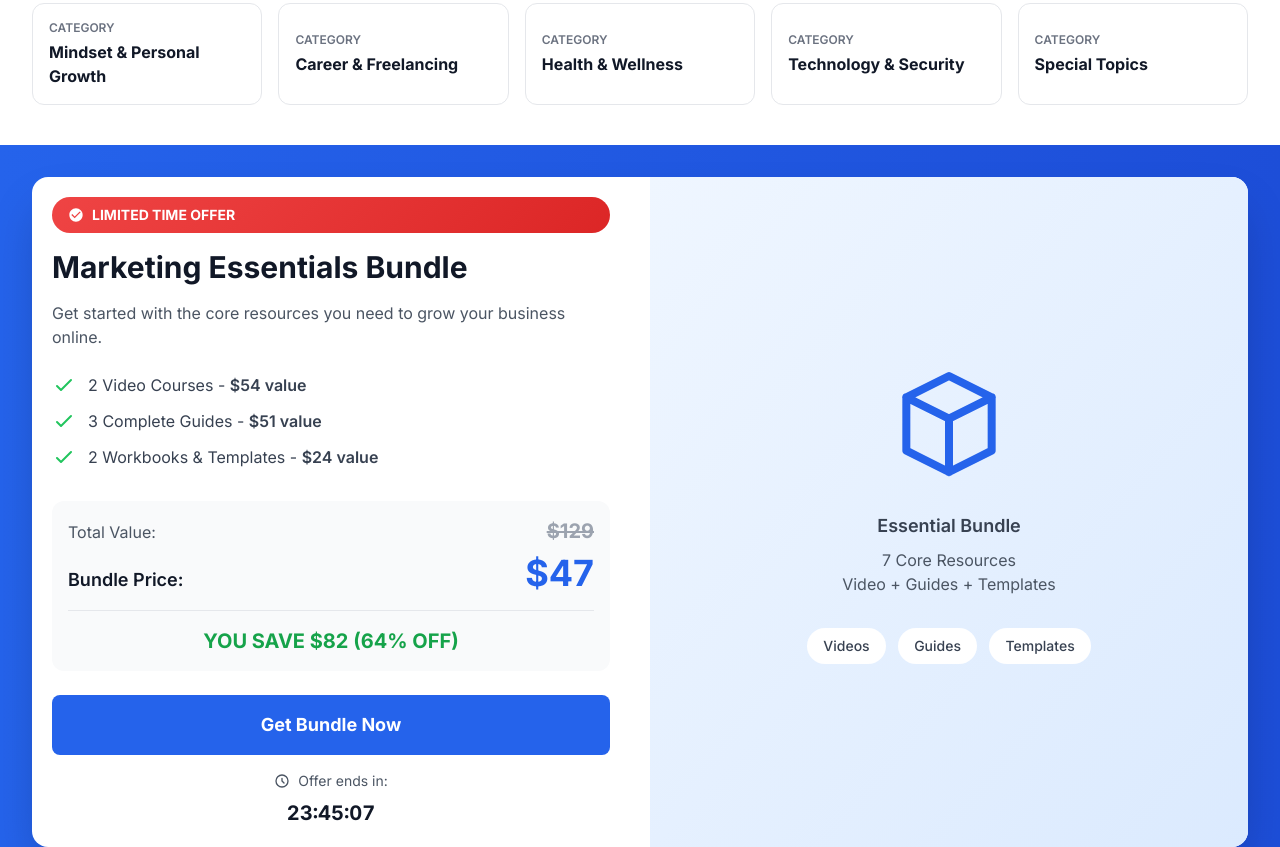
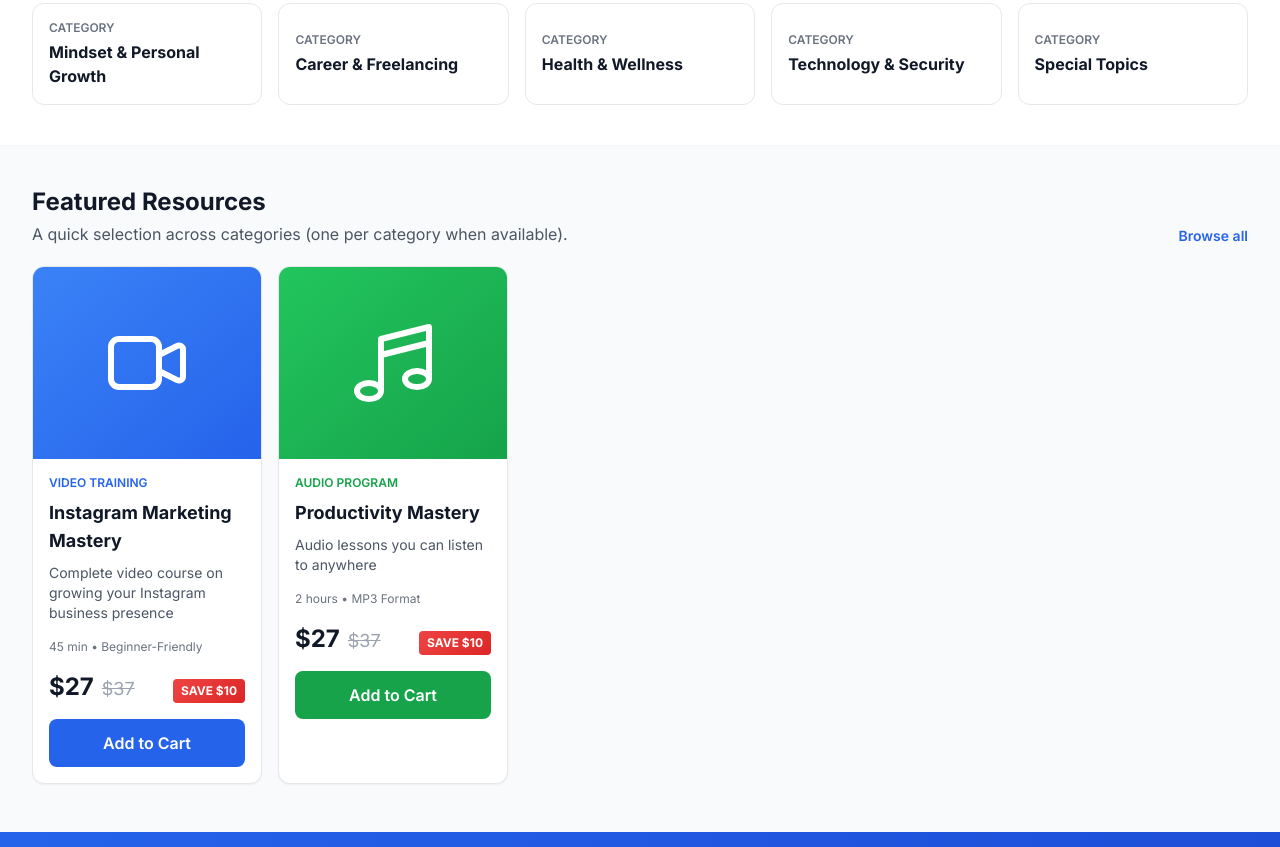
Before and after one commit to RobPacPublishing/robpac-resources, a plain HTML site: page index.html in a window 1280 px wide. Shown: the part 1073-1920 px from the top of the page. Drawn offline with nearby package versions, Linux system fonts and the light colour scheme.

Commit message:
HOME_STRATEGY_V1: categories as home cards + featured carousel

```diff
--- a/index.html
+++ b/index.html
@@ -45,9 +45,14 @@
         .popup-overlay {
             backdrop-filter: blur(4px);
         }
+
+        .no-scrollbar::-webkit-scrollbar { display: none; }
+        .no-scrollbar { -ms-overflow-style: none; scrollbar-width: none; }
     </style>
 </head>
 <body class="bg-gray-50">
+<!-- ROBPAC_RESOURCES_BUILD: HOME_STRATEGY_V1 -->
+
 <!-- Header -->
 <header class="bg-white border-b border-gray-200 sticky top-0 z-40">
 <div class="max-w-7xl mx-auto px-4 sm:px-6 lg:px-8 py-4">
@@ -179,6 +184,22 @@
 </div>
 </div>
 </section>
+
+<!-- Home Featured Carousel (auto: 1 featured resource per main category) -->
+<section class="py-10 bg-gray-50 border-t border-gray-100" id="home-featured">
+  <div class="max-w-7xl mx-auto px-4 sm:px-6 lg:px-8">
+    <div class="flex items-end justify-between gap-6 mb-5">
+      <div>
+        <h2 class="text-2xl font-bold text-gray-900">Featured Resources</h2>
+        <p class="text-gray-600 mt-1">A quick selection across categories (one per category when available).</p>
+      </div>
+      <a href="#catalog" class="text-blue-600 hover:text-blue-700 font-semibold text-sm">Browse all</a>
+    </div>
+
+    <div id="homeFeaturedCarousel" class="flex gap-4 overflow-x-auto no-scrollbar pb-2"></div>
+  </div>
+</section>
+
 <!-- Featured Bundle Hero -->
 <section class="py-8 bg-gradient-to-r from-blue-600 to-blue-700" id="bundles">
 <div class="max-w-7xl mx-auto px-4 sm:px-6 lg:px-8">
@@ -1016,6 +1037,51 @@ function closeProductModal() {
             applyFilters();
         });
 
+
+        function renderHomeFeaturedCarousel() {
+            var mount = document.getElementById('homeFeaturedCarousel');
+            if (!mount) return;
+
+            mount.innerHTML = '';
+
+            var categories = Array.from(document.querySelectorAll('#categories .category-card'))
+                .map(function (b) { return b.getAttribute('data-category'); })
+                .filter(Boolean);
+
+            var allCards = Array.from(document.querySelectorAll('#catalog .product-card'));
+            var picked = [];
+
+            categories.forEach(function (cat) {
+                var card = allCards.find(function (c) { return c.getAttribute('data-maincategory') === cat; });
+                if (card) picked.push(card);
+            });
+
+            if (picked.length === 0) {
+                picked = allCards.slice(0, 10);
+            }
+
+            picked.forEach(function (card) {
+                var clone = card.cloneNode(true);
+
+                clone.classList.add('min-w-[230px]', 'max-w-[230px]', 'flex-shrink-0');
+
+                var buyBtn = clone.querySelector('.payhip-buy-button');
+                if (buyBtn) buyBtn.remove();
+
+                clone.addEventListener('click', function (event) {
+                    if (event.target.closest('a') || event.target.closest('button')) return;
+                    openProductModal(card);
+                });
+
+                mount.appendChild(clone);
+            });
+        }
+
+
+        document.addEventListener('DOMContentLoaded', function () {
+            try { renderHomeFeaturedCarousel(); } catch (e) {}
+        });
+
 </script>
 </body>
 </html>
```
